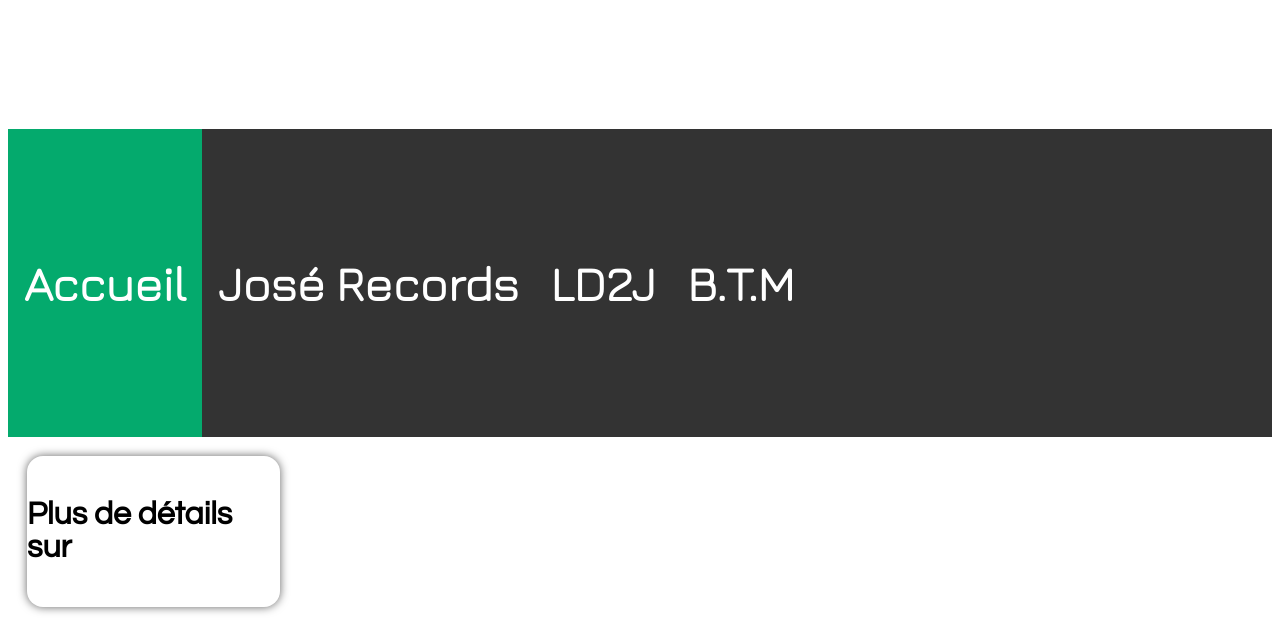
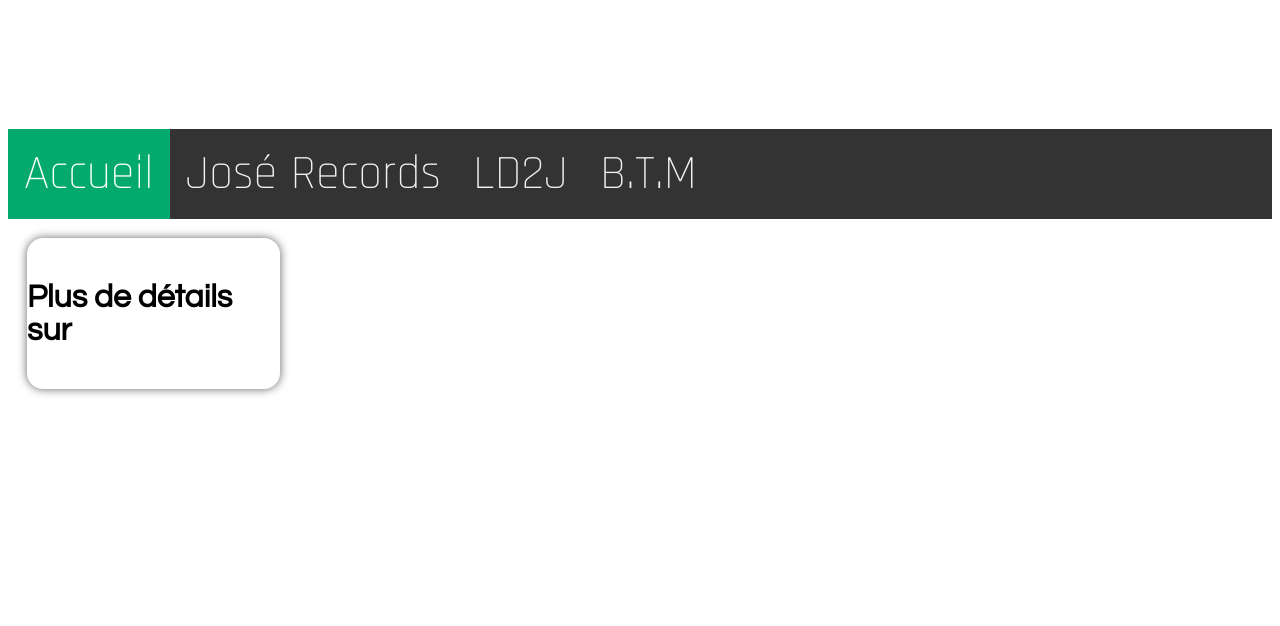
Before and after one commit to Jose-JohnEm/Jose-Records-Website, a Django app: page / in a window 1280 px wide. Shown: the part 351-977 px from the top of the page. After the commit the page ends 746 px from the top, so only its background shows below. Run offline with Django 3.2, Linux system fonts and the light colour scheme; some web fonts are replaced.

Commit message:
before start oter apps I add instant focus, change the navbar and change iterable buttons settings

```diff
--- a/label/static/css/navbar.css
+++ b/label/static/css/navbar.css
@@ -1,35 +1,25 @@
 /* li */
-.navlist {
-    float: left;
+.topnav {
+    overflow: hidden;
+    background-color: #333;
 }
 
-
-/* li & a */
-
-.navtext {
-    display: block;
-    color: white;
+.topnav a {
+    float: left;
+    color: #f2f2f2;
     text-align: center;
     padding: 14px 16px;
     text-decoration: none;
+    font-size: 3em;
+    font-family: 'Rajdhani', sans-serif;
 }
 
-.navlist:hover {
-    background-color: #111;
+.topnav a:hover {
+    background-color: #ddd;
+    color: black;
 }
 
-
-/* ul */
-.navbar {
-    position: -webkit-sticky; /* Safari */
-    position: sticky;
-    top: 0;
-
-    list-style-type: none;
-    margin: 0;
-    padding: 0;
-    overflow: hidden;
-    background-color: #333;
-    font-family: 'Ubuntu', sans-serif;
-    font-size: 1em;
+.topnav a.active {
+    background-color: #04AA6D;
+    color: white;
 }
--- a/label/templates/label/base.html
+++ b/label/templates/label/base.html
@@ -1,9 +1,9 @@
 <!DOCTYPE html>
-<html lang="en">
+<html lang="fr">
 <head>
     <meta charset="UTF-8">
     <meta http-equiv="X-UA-Compatible" content="IE=edge">
-    <meta name="viewport" content="width=1080, initial-scale=1.0">
+    <meta name="viewport" content="width=device-width, initial-scale=1.0">
     <title></title>
 
     <link rel="preconnect" href="https://fonts.googleapis.com">
@@ -22,7 +22,7 @@
         var my_element = document.getElementById("big-panel");
 
         my_element.scrollIntoView({
-            behavior: "smooth",
+            behavior: "instant",
             block: "start",
             inline: "nearest"
         });
--- a/label/templates/label/navbar.html
+++ b/label/templates/label/navbar.html
@@ -1,7 +1,7 @@
 
-<ul class="navbar">
-    <li class="navlist"><a class="navtext {{ active.0 }}" href="/"><h6 style="font-size:3em">Accueil</h6></a></li>
-    <li class="navlist"><a class="navtext {{ active.1 }}" href="/label"><h6 style="font-size:3em">José Records</h6></a></li>
-    <li class="navlist"><a class="navtext {{ active.2 }}" href="/ld2j"><h6 style="font-size:3em">LD2J</h6></a></li>
-    <li class="navlist"><a class="navtext {{ active.3 }}" href="/btm"><h6 style="font-size:3em">B.T.M</h6></a></li>
-</ul>
+<div class="topnav">
+    <a class="{{ active.0 }}" href="/">Accueil</a>
+    <a class="{{ active.1 }}" href="/label">José Records</a>
+    <a class="{{ active.2 }}" href="/ld2j">LD2J</a>
+    <a class="{{ active.3 }}" href="/btm">B.T.M</a>
+</div>
--- a/label/views.py
+++ b/label/views.py
@@ -9,7 +9,9 @@ BASE_CONTEXT = {
 }
 
 def get_complete_context(dict):
-    return {**BASE_CONTEXT, **dict}
+    iterables = [a.__dict__ for a in ArtistLabel.objects.all()]
+    #iterables.sort(,)
+    return {**BASE_CONTEXT, **{**{'iterable' : iterables}, **dict}}
 
 class ArtistListIterator():
     name = ''
@@ -34,7 +36,6 @@ def label_presentation(request):
 
 def label_artist_presentation(request, artist_id):
     context = get_complete_context({
-        'iterable' : [a.__dict__ for a in ArtistLabel.objects.all()],
         'artist': ArtistLabel.objects.get(id=artist_id),
         'active_iterator': artist_id,
     })
```
Also changed, not shown: label/static/css/base.css (+8 -20 lines).
